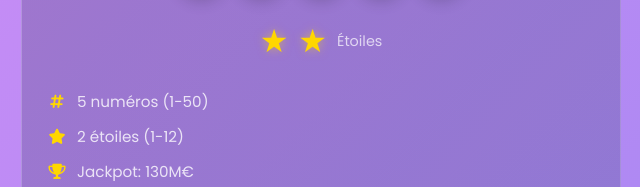
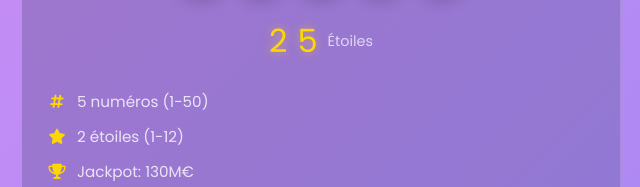
Before and after one commit to Squilacci-hub/EuroMillionFDJ, a plain HTML site: page index.html in a window 1280 px wide. Shown: the part 791-978 px from the top of the page, 639-1279 px from the left. Drawn offline with Linux system fonts and the light colour scheme.

Commit message:
change numero 2 etoiles

```diff
--- a/index.html
+++ b/index.html
@@ -97,8 +97,8 @@
                                 <div class="preview-number yellow">47</div>
                             </div>
                             <div class="preview-stars">
-                                <div class="preview-star">★</div>
-                                <div class="preview-star">★</div>
+                                <div class="preview-star">2</div>
+                                <div class="preview-star">5</div>
                                 <span class="stars-label">Étoiles</span>
                             </div>
                         </div>
```
